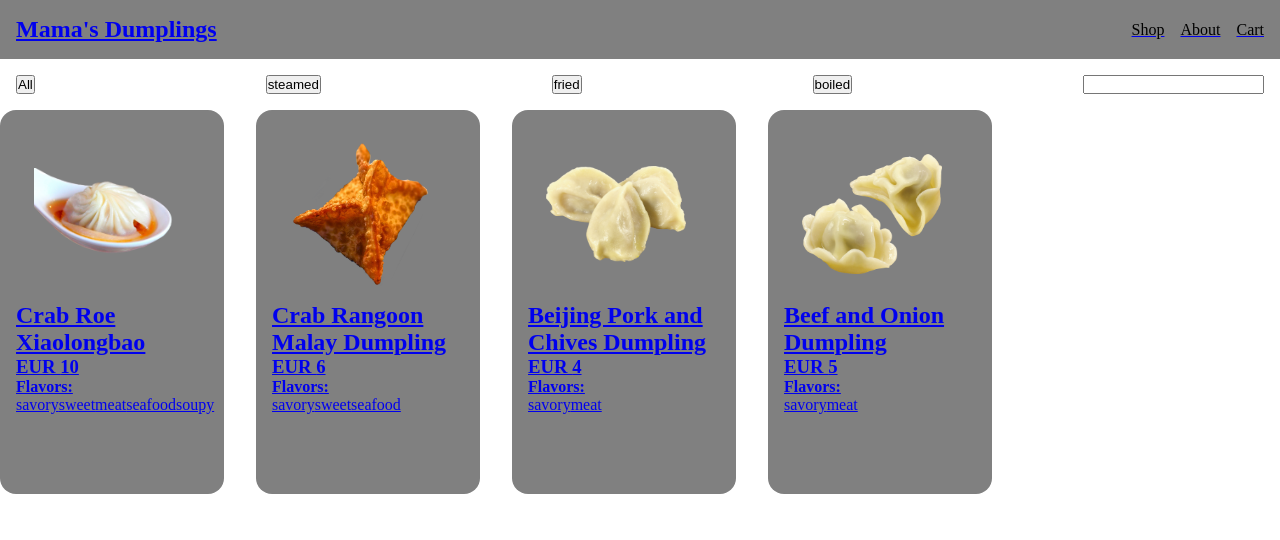
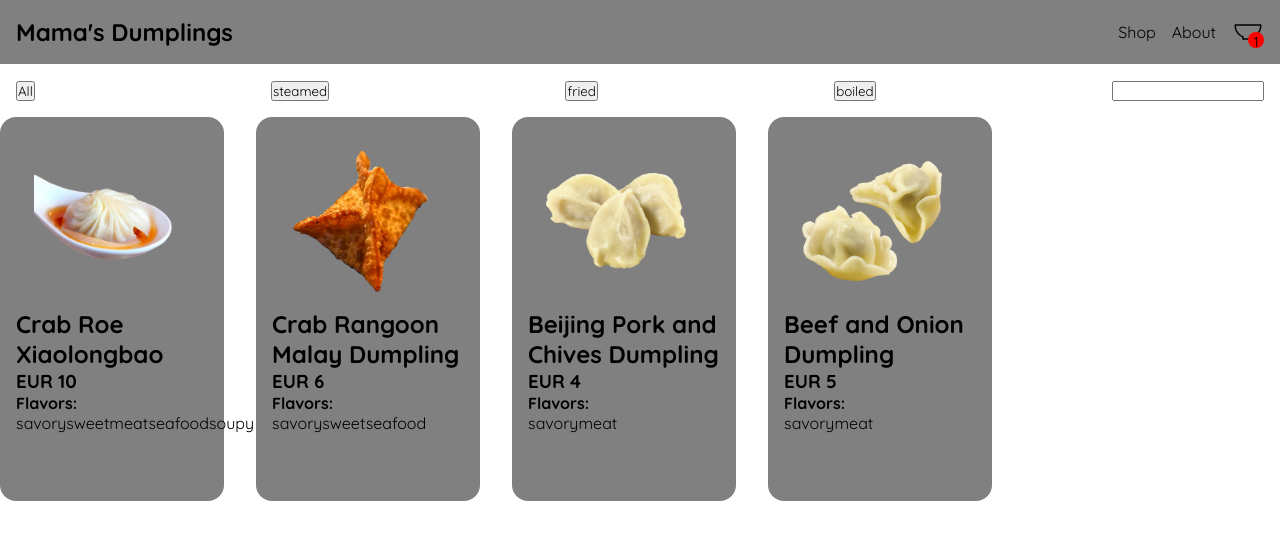
Before and after one commit to Abstractmachina/odin_14_shoppingcart, a React (Create React App) app: page /shop/all in a window 1280 px wide. Shown: the top 540 px of the page. Built offline with nearby package versions, Linux system fonts and the light colour scheme.

Commit message:
added quicksand font and added graphic for order number on shopping cart

```diff
--- a/src/components/App.tsx
+++ b/src/components/App.tsx
@@ -7,34 +7,29 @@ import HomePage from './Home';
 import ShopPage from './ShopPage';
 import AboutPage from './AboutPage';
 import ShoppingCart from './ShoppingCart';
-import CategoryPage from './CategoryPage';
-import ProductPage from './ProductPage';
+import Order from '../types/Order';
+import { Item } from '../types/Product';
 
 const App: FC = () : ReactElement => {
 
-    const [categories, setCategories] = useState(new Array<string>());
+    const [order, setOrder] = useState(new Order());
 
-
-    function getCategories(categories:string[]) {
-        setCategories(categories);
+    function onItemAdded(it:Item) {
+      const or = order;
+      or.addItem(it);
+      setOrder(or);
     }
 
   return (
     <Router>
         <div className="App">
-            <Nav />
+            <Nav order={order}/>
             <Routes>
                 <Route path='/' element={<HomePage/>} />
-                <Route path='/shop/*' element={<ShopPage getCategories = {getCategories}/>}>
-                  {/* <Route index element={<Navigate to="all" replace />} />
-                  <Route path=':category' element={<CategoryPage />} /> */}
-
-                </Route>
-
+                <Route path='/shop/*' element={<ShopPage addItemHandler={onItemAdded}/>} />
                 <Route path='/about' element={<AboutPage/>}/>
                 <Route path='/shoppingcart' element={<ShoppingCart/>}/>
             </Routes>
-
         </div>
     </Router>
   );
--- a/src/components/Nav.tsx
+++ b/src/components/Nav.tsx
@@ -1,20 +1,32 @@
 import React, { FC, ReactElement } from "react";
 import { Link } from "react-router-dom";
+import Order from "../types/Order";
 
-const Nav: FC = ():ReactElement => {
+import cartGraphic from '../assets/bowl.svg';
+
+type NavProps = {
+    order: Order;
+}
+
+const Nav: FC<NavProps> = ({order}):ReactElement => {
     return <nav className="main-nav">
         <Link to='/'>
             <h1 className='logo'>Mama's Dumplings</h1>
         </Link>
         <ul className="nav-links">
             <Link to='/shop'>
-            <li>Shop</li>
+                <li>Shop</li>
             </Link>
             <Link to='/about'>
-            <li>About</li>
+                <li>About</li>
             </Link>
             <Link to='/shoppingcart'>
-            <li>Cart</li></Link>
+                <li>
+                    <div className="cart-wrapper">
+                        <img src = {cartGraphic} alt="shopping cart"/>
+                        <div className="item-count">1</div>
+                    </div>
+                </li></Link>
 
         </ul>
 
--- a/src/components/ProductPage.tsx
+++ b/src/components/ProductPage.tsx
@@ -4,18 +4,22 @@ import dumplingInventory from '../assets/dumpling-inventory.json';
 import { processInventoryJson } from "../functions/FileProcessor";
 
 import '../styles/ProductPage.scss';
+import Order from "../types/Order";
+import { Item } from "../types/Product";
 
 
 type ProductProps = {
     pid:string;
+    addItemHandler: (it:Item) => void;
+
 }
 
-const ProductPage: FC<ProductProps> = ({pid}): ReactElement => {
+const ProductPage: FC<ProductProps> = ({pid, addItemHandler: addItemHandler}): ReactElement => {
 
-    const [item, setItem] = useState(fetchProduct(pid));
+    const [product, setProduct] = useState(fetchProduct(pid));
 
     useEffect(() => {
-        setItem(fetchProduct(pid));
+        setProduct(fetchProduct(pid));
     },[])
 
     function fetchProduct(pid:string) {
@@ -24,21 +28,31 @@ const ProductPage: FC<ProductProps> = ({pid}): ReactElement => {
         return item[0];
     };
 
+    function handleAddToCart(e:any) {
+        e.preventDefault();
+        var formdata = new FormData(e.target);
+        console.log(formdata);
+        var dataPull:any = formdata.get("quantity");
+        let quant:number = (dataPull !== null)? parseFloat(dataPull) : 0;
+        let output:Item = {item: product, quantity: quant};
+        addItemHandler(output);
+    };
+
     return (
 
     <div className="product-page">
         <button id="btn_returnToCategoryPage">Go Back</button>
         <div className="product-display">
             <div className="img-wrapper">
-                <img src={require(`../assets/${item.image}`)} alt={"Picture of "+item.name}/>
+                <img src={require(`../assets/${product.image}`)} alt={"Picture of "+product.name}/>
             </div>
             <div className="text-wrapper">
-                <h2>{item.name}</h2>
-                <h3>EUR{item.unitPrice}</h3>
-                <form>
-                <label htmlFor="quantity">Quantity</label>
-                <input type="number" name="quantity" id="quantity" min="1" max="999" defaultValue={1}/>
-                <button type="submit">Add To Cart</button>
+                <h2>{product.name}</h2>
+                <h3>EUR{product.unitPrice}</h3>
+                <form onSubmit={handleAddToCart}>
+                    <label htmlFor="quantity">Quantity</label>
+                    <input type="number" name="quantity" id="quantity" min="1" max="999" defaultValue={1}/>
+                    <button type="submit">Add To Cart</button>
                 </form>
 
             </div>
--- a/src/components/ShopPage.tsx
+++ b/src/components/ShopPage.tsx
@@ -3,16 +3,18 @@ import { Link, Outlet, Route, Routes, Navigate } from "react-router-dom";
 
 import dumplingInventory from '../assets/dumpling-inventory.json';
 import { processInventoryJson } from "../functions/FileProcessor";
+import { Item } from "../types/Product";
 import CategoryPage from "./CategoryPage";
 import ProductPage from "./ProductPage";
 
 
 type ShopProps = {
-    getCategories: (categories:string[]) => void;
+    // getCategories: (categories:string[]) => void;
+    addItemHandler: (it:Item) => void;
 }
 
 
-const ShopPage: FC<ShopProps> = ({getCategories}): ReactElement => {
+const ShopPage: FC<ShopProps> = ({addItemHandler}): ReactElement => {
 
     const [inventory, setInventory] = useState(processInventoryJson(dumplingInventory.inventoryList));
     const [categories,setCategories] = useState(_getCategories());
@@ -35,6 +37,12 @@ const ShopPage: FC<ShopProps> = ({getCategories}): ReactElement => {
         console.log("ShopPage.onProductSelected(): "+pid);
         setSelected(pid);
     }
+
+    function onItemAdded(it:Item) {
+        addItemHandler(it);
+    }
+
+
     return (
 
     <div className="shop">
@@ -55,7 +63,7 @@ const ShopPage: FC<ShopProps> = ({getCategories}): ReactElement => {
         <Routes>
             <Route index element={<Navigate to="all" replace />} />
             <Route path=":category" element={<CategoryPage inventory={inventory} productSelectedHandler={onProductSelected}/>} />
-            <Route path="product/:PID" element={<ProductPage pid={selected}/>}/>
+            <Route path="product/:PID" element={<ProductPage pid={selected} addItemHandler={onItemAdded}/>}/>
         </Routes>
         {/* <Outlet /> */}
     </div>
--- a/src/functions/FileProcessor.ts
+++ b/src/functions/FileProcessor.ts
@@ -1,10 +1,10 @@
-import { Item } from "../types/Item";
+import { Product } from "../types/Product";
 
-export function processInventoryJson(rawInventory:any[]) : Item[] {
-    let outPutArray = new Array<Item>();
+export function processInventoryJson(rawInventory:any[]) : Product[] {
+    let outPutArray = new Array<Product>();
 
     rawInventory.forEach(obj => {
-        let item:Item = {
+        let item:Product = {
             name: obj.name,
             unitPrice: obj.unitPrice,
             category: obj.category,
--- /dev/null
+++ b/src/styles/_variables.scss
@@ -0,0 +1,8 @@
+@import url('https://fonts.googleapis.com/css2?family=DM+Sans&family=Montserrat:ital,wght@0,100;0,200;0,400;0,600;0,800;1,100;1,200;1,400;1,600;1,800&family=Quicksand:wght@300;400;500;600;700&display=swap');
+
+// @font-face {
+//     font-family: "Monolisk Black";
+//     src: url('../assets/monolisk_black.woff') format('woff');
+// }
+
+$font_default: 'Quicksand', sans-serif;
--- a/src/styles/main.scss
+++ b/src/styles/main.scss
@@ -1,7 +1,16 @@
+@import "variables";
+
 *{
     box-sizing: border-box;
     margin: 0;
     padding: 0;
+    font-family: $font_default;
+
+}
+
+a {
+    text-decoration: none;
+    color: black;
 }
 
 nav {
@@ -14,13 +23,40 @@ nav {
 .nav-links {
     display: flex;
     gap: 1em;
+    align-items: center;
 
     li {
         color: black;
         text-decoration: none;
         list-style: none;
     }
+
+    .cart-wrapper{
+        position: relative;
+        width:2em;
+        height:2em;
+
+        img {
+            width: 100%;
+            height:auto;
+        }
+
+        .item-count {
+            position: absolute;
+            right:0em;
+            bottom: 0em;
+            width: 1.1em;
+            height: 1.1em;
+            background-color: red;
+            border-radius: 50%;
+            text-align: center;
+            vertical-align: middle;
+            font-size: 0.9em;
+            padding: 0.05em;
+        }
+    }
 }
+
 
 .main-nav {
     background-color: grey;
--- /dev/null
+++ b/src/types/Order.ts
@@ -0,0 +1,25 @@
+import { Item, Product } from "./Product";
+
+class Order {
+
+    items: Item[];
+
+    constructor() {
+        this.items = new Array<Item>();
+
+        this.addItem = this.addItem.bind(this);
+    }
+
+    addProductQuantity(product:Product, quantity:number):void {
+        this.items.push( {item: product, quantity: quantity})
+    }
+    addItem(it : Item) {
+        this.items.push( it);
+    }
+
+    get Size() {
+        return this.items.length;
+    }
+
+
+} export default Order;
```
Also changed, not shown: src/components/CategoryPage.tsx (+2 -6 lines), src/components/SteamedList.tsx (deleted, +0 -9 lines), src/types/Product.ts (renamed from src/types/Item.ts, +7 -1 lines), src/assets/bowl.svg (added).
